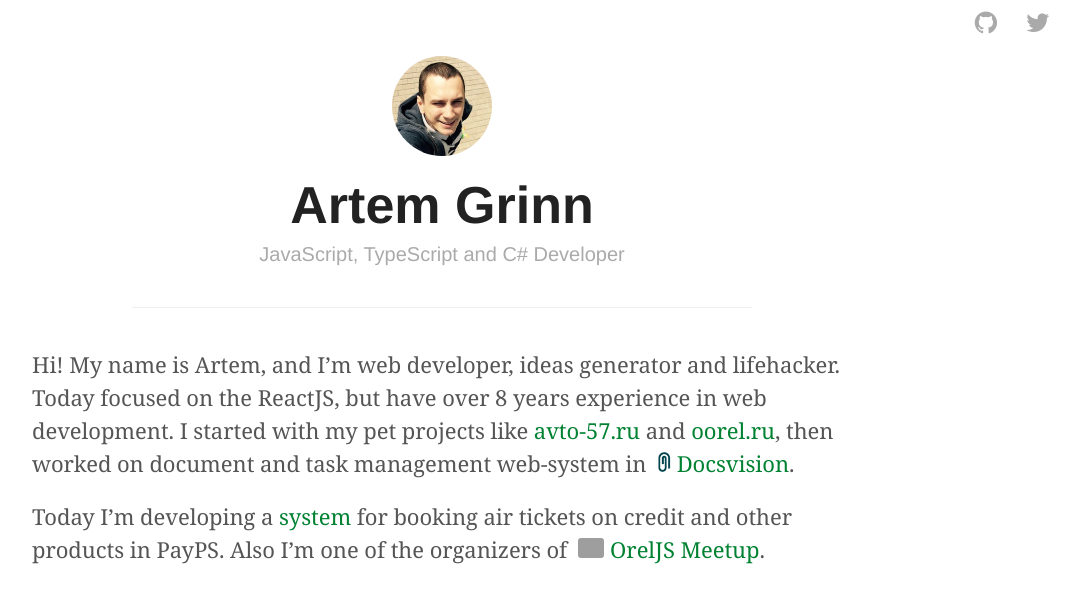
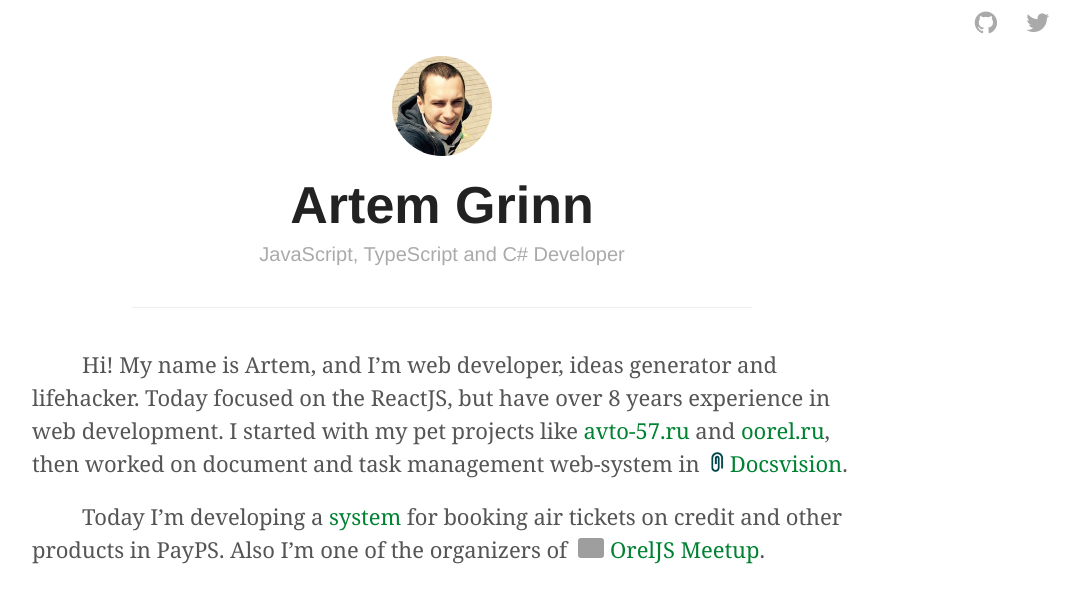
Before and after one commit to ArtemGrinn/artemgrinn.github.io, a Jekyll site: the page built from index.md, in a window 1280 px wide. Shown: the top 603 px of the page, without its empty margins (198-1277 px from the left). Built offline with Jekyll 4.4.1, drawn with Linux system fonts in a browser that asks for light colours.

Commit message:
Update style.css

```diff
--- a/assets/css/style.css
+++ b/assets/css/style.css
@@ -204,6 +204,8 @@ li	{ list-style-type:circle; list-style-position:inside; line-height:1.7;}
 #post-body, p { line-height:1.5; }
 p:before{
 	content: " ";
+	display: inline-block;
+	margin-left: 50px;
 }
 
 b, strong { font-weight: 500;
```
